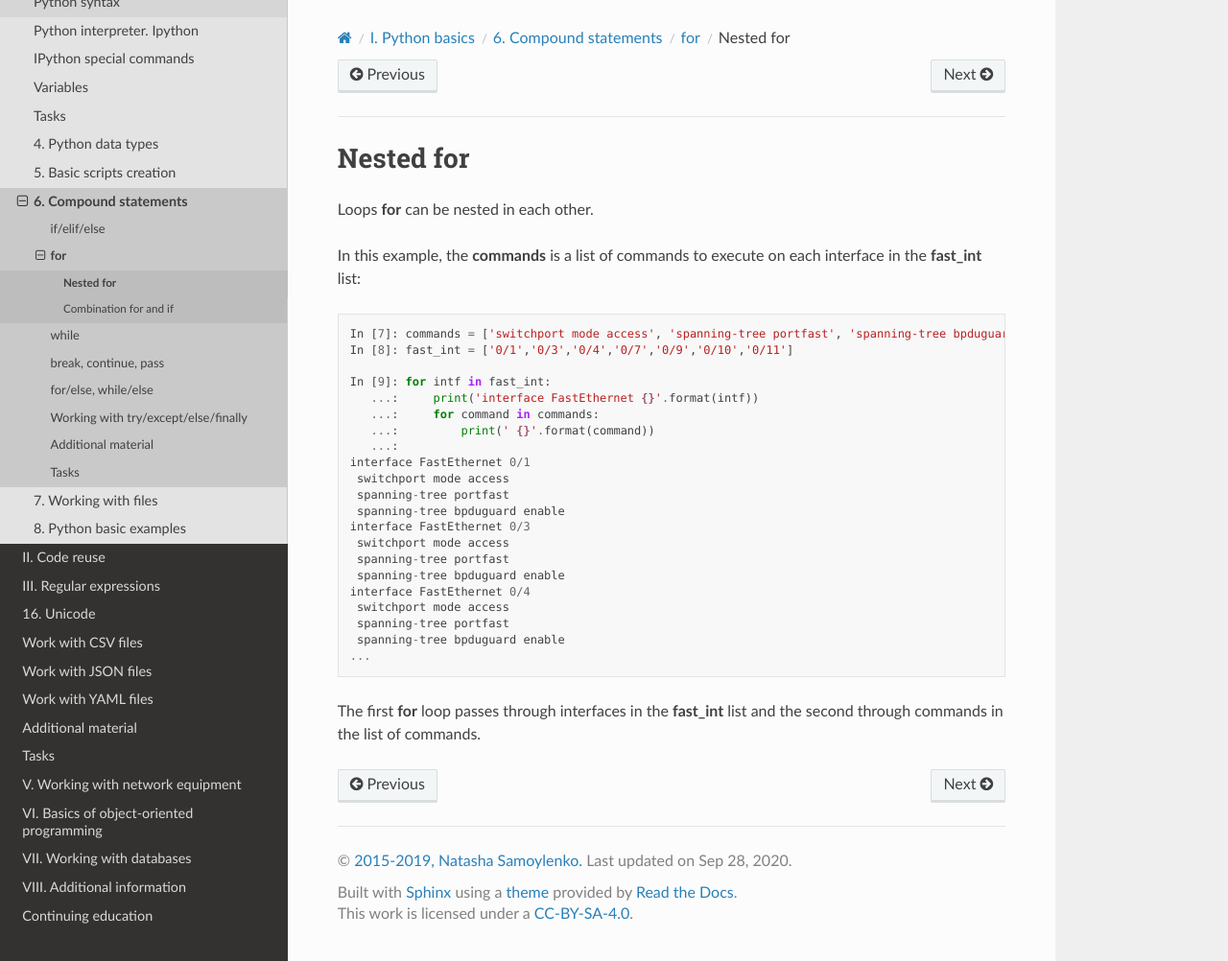
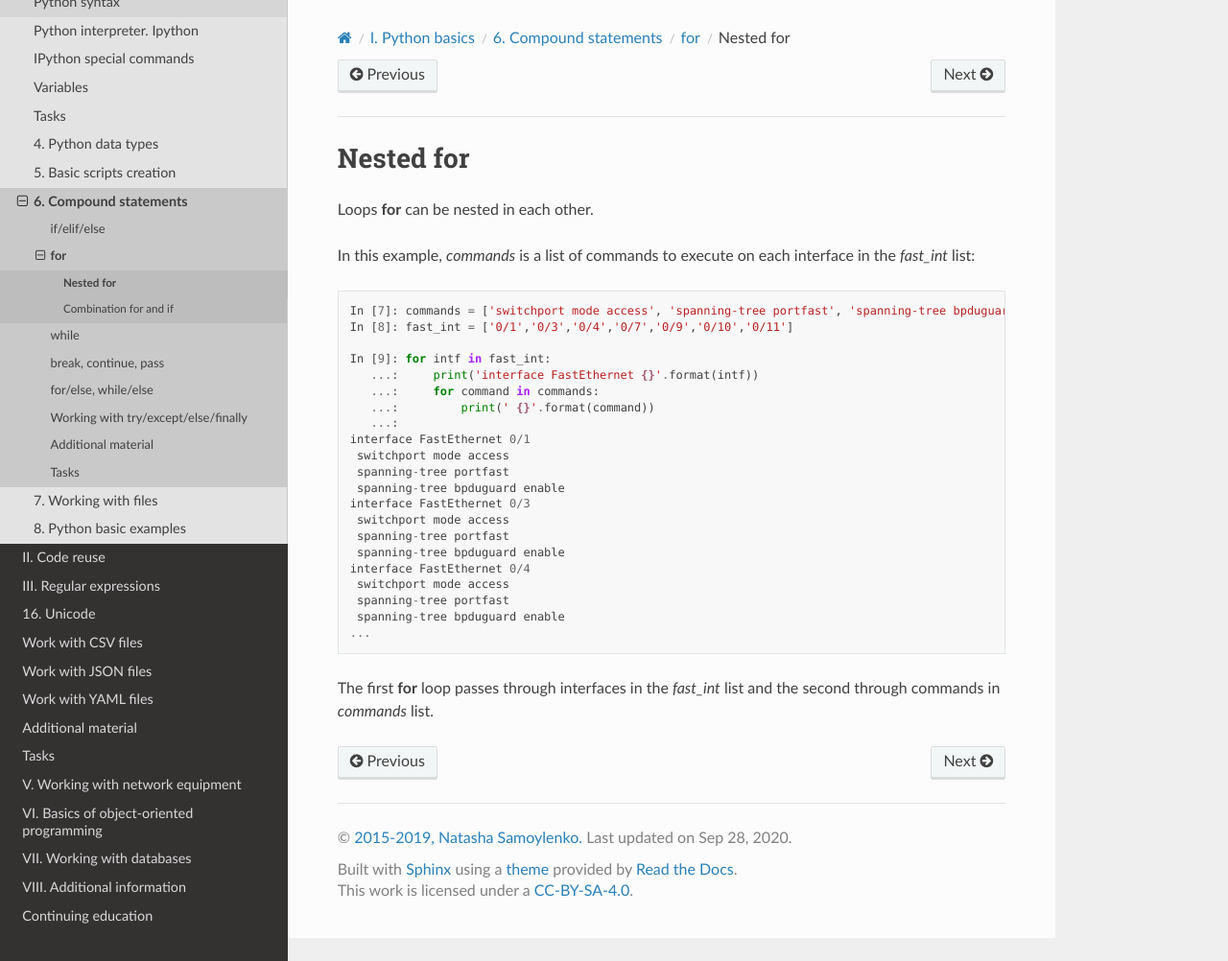
Before and after one commit to natenka/pyneng-book-en, a Sphinx documentation site: the page built from docs/source/book/06_control_structures/2a_for_in_for.rst, in a window 1280 px wide and 1002 px high. Shown: the whole window at 96% size. Built offline with Sphinx 7.4.7 and the Read the Docs theme 2.0.0, drawn with Linux system fonts in a browser that asks for light colours; pages that are not in the unit, such as notebooks, are missing from menus.

Commit message:
Update 2a_for_in_for.rst

```diff
--- a/docs/source/book/06_control_structures/2a_for_in_for.rst
+++ b/docs/source/book/06_control_structures/2a_for_in_for.rst
@@ -3,7 +3,7 @@ Nested for
 
 Loops **for** can be nested in each other.
 
-In this example, the **commands** is a list of commands to execute on each interface in the **fast_int** list:
+In this example, *commands* is a list of commands to execute on each interface in the *fast_int* list:
 
 .. code:: python
 
@@ -29,4 +29,4 @@ In this example, the **commands** is a list of commands to execute on each inter
      spanning-tree bpduguard enable
     ...
 
-The first **for** loop passes through interfaces in the **fast_int** list and the second through commands in the list of commands.
+The first **for** loop passes through interfaces in the *fast_int* list and the second through commands in *commands* list.
```
